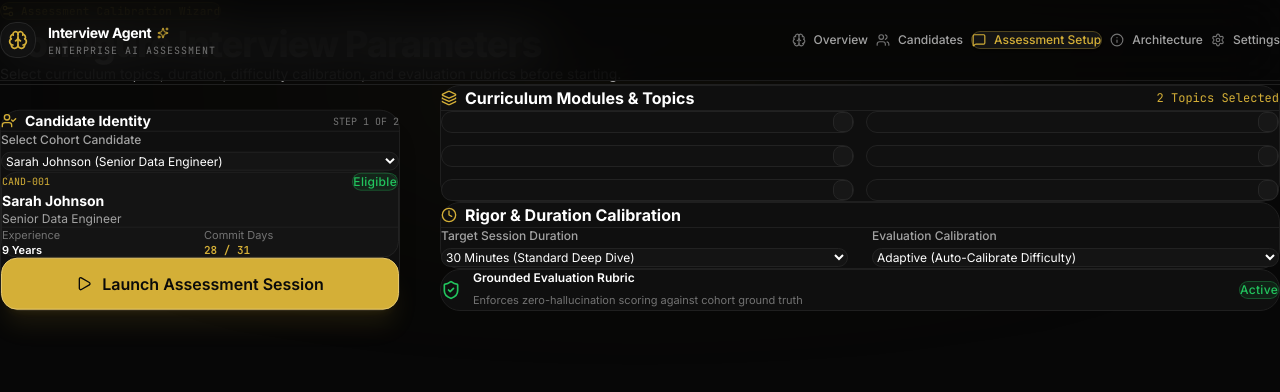
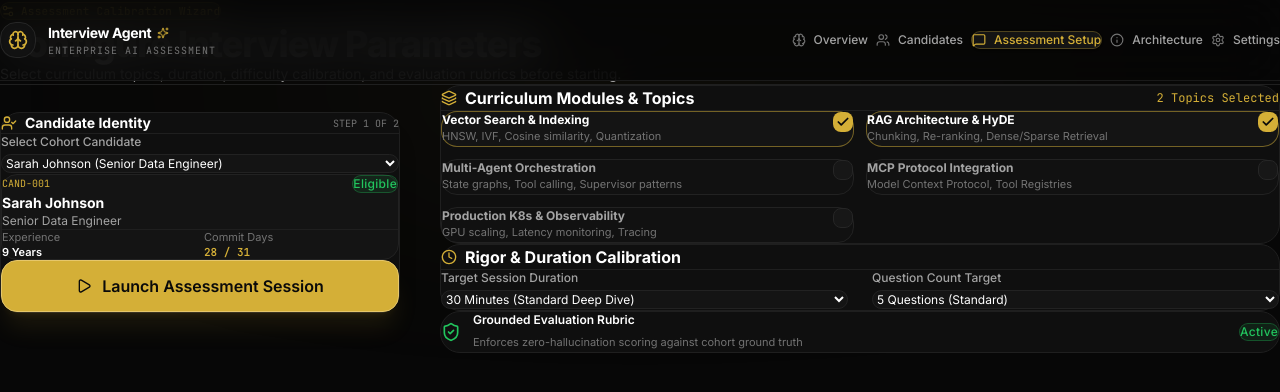
Before and after one commit to CHACHA0044/interview-agent, a React (Vite) app in the folder frontend/: page /interview/setup in a window 1280 px wide. Shown: the top 392 px of the page. Built offline with nearby package versions, Linux system fonts and the light colour scheme.

Commit message:
feat: complete layout & UX overhaul across all pages with 1440px desktop grid and 3-column dashboard layouts

```diff
--- a/frontend/src/pages/CandidatesPage.tsx
+++ b/frontend/src/pages/CandidatesPage.tsx
@@ -30,7 +30,7 @@ Uses global max-w-[1440px] px-6 sm:px-10 lg:px-12 container system.
 import { useState } from "react";
 import { useNavigate } from "react-router";
 import { Search, UserCheck, Play, Filter, Award } from "lucide-react";
-import { Card, Badge, Input, Button, SkeletonCard, EmptyState, Progress } from "@/components/ui";
+import { Badge, Input, Button, SkeletonCard, EmptyState, Progress } from "@/components/ui";
 import { PageTransition } from "@/components/layout/PageTransition";
 import { useCandidates } from "@/hooks/use-candidates";
 import type { Candidate } from "@/types";
--- a/frontend/src/pages/FeedbackPage.tsx
+++ b/frontend/src/pages/FeedbackPage.tsx
@@ -41,7 +41,7 @@ import {
   ArrowRight,
   Target,
 } from "lucide-react";
-import { Card, Badge, Progress, Button } from "@/components/ui";
+import { Badge, Progress, Button } from "@/components/ui";
 import { PageTransition } from "@/components/layout/PageTransition";
 import { useInterviewStore } from "@/stores/interview.store";
 import { MOCK_FEEDBACK } from "@/mock";
--- a/frontend/src/pages/InterviewPage.tsx
+++ b/frontend/src/pages/InterviewPage.tsx
@@ -36,14 +36,11 @@ import {
   Bot,
   User,
   Clock,
-  Sparkles,
   BarChart2,
-  MicOff,
   BookOpen,
   Award,
-  Terminal,
 } from "lucide-react";
-import { Button, Textarea, Card, Badge, Progress } from "@/components/ui";
+import { Button, Textarea, Badge, Progress } from "@/components/ui";
 import { PageTransition } from "@/components/layout/PageTransition";
 import { useInterviewStore } from "@/stores/interview.store";
 import { useTimer } from "@/hooks/use-timer";
@@ -56,13 +53,12 @@ export function InterviewPage() {
   const { sessionId } = useParams<{ sessionId: string }>();
 
   const {
-    activeSession,
+    session,
     messages,
-    candidate,
-    isGenerating,
+    isAgentTyping,
     feedback,
     sendMessage,
-    endSession,
+    endInterview,
   } = useInterviewStore();
 
   const [inputAnswer, setInputAnswer] = useState("");
@@ -72,20 +68,22 @@ export function InterviewPage() {
 
   const chatScrollRef = useRef<HTMLDivElement>(null);
 
-  const durationMinutes = activeSession?.config.durationMinutes || 30;
-  const { formattedTime, percentRemaining } = useTimer({
-    initialSeconds: durationMinutes * 60,
-    isActive: !!activeSession && activeSession.status === "in_progress",
-  });
+  const { formattedTime, elapsedSeconds, isRunning, start } = useTimer();
+
+  useEffect(() => {
+    if (!isRunning) {
+      start();
+    }
+  }, [isRunning, start]);
 
   useEffect(() => {
     if (chatScrollRef.current) {
       chatScrollRef.current.scrollTop = chatScrollRef.current.scrollHeight;
     }
-  }, [messages, isGenerating]);
+  }, [messages, isAgentTyping]);
 
   const handleSend = async () => {
-    if (!inputAnswer.trim() || isGenerating) return;
+    if (!inputAnswer.trim() || isAgentTyping) return;
     const text = inputAnswer;
     setInputAnswer("");
     await sendMessage(text);
@@ -101,7 +99,7 @@ export function InterviewPage() {
   const handleConfirmEndSession = async () => {
     setIsConcluding(true);
     try {
-      await endSession();
+      await endInterview();
       setIsEndModalOpen(false);
       navigate(`/interview/${sessionId}/feedback`);
     } catch (err) {
@@ -110,6 +108,8 @@ export function InterviewPage() {
       setIsConcluding(false);
     }
   };
+
+  const activeCandidate = session?.candidate;
 
   return (
     <PageTransition>
@@ -160,8 +160,8 @@ export function InterviewPage() {
                   <User className="h-5 w-5" />
                 </div>
                 <div>
-                  <h3 className="text-sm font-bold text-[#FFFFFF]">{candidate?.member.name || "Candidate"}</h3>
-                  <span className="text-[11px] text-[#A3A3A3] block">{candidate?.member.jobRole}</span>
+                  <h3 className="text-sm font-bold text-[#FFFFFF]">{activeCandidate?.member.name || "Cohort Graduate"}</h3>
+                  <span className="text-[11px] text-[#A3A3A3] block">{activeCandidate?.member.jobRole || "AI Engineer"}</span>
                 </div>
               </div>
 
@@ -172,11 +172,11 @@ export function InterviewPage() {
                 <div className="bg-[#141414] p-3 rounded-xl border border-[#222222] space-y-2 text-xs">
                   <div className="flex justify-between">
                     <span className="text-[#737373]">Missions Completed</span>
-                    <span className="text-[#FFFFFF] font-mono font-semibold">{candidate?.signals.missionsCompleted} / 31</span>
+                    <span className="text-[#FFFFFF] font-mono font-semibold">{activeCandidate?.signals?.missionsCompleted ?? 31} / 31</span>
                   </div>
                   <div className="flex justify-between">
                     <span className="text-[#737373]">Commit Days</span>
-                    <span className="text-[#D4AF37] font-mono font-semibold">{candidate?.signals.commitDays} Days</span>
+                    <span className="text-[#D4AF37] font-mono font-semibold">{activeCandidate?.signals?.commitDays ?? 28} Days</span>
                   </div>
                 </div>
               </div>
@@ -186,7 +186,7 @@ export function InterviewPage() {
                   Target Curriculum Scope
                 </span>
                 <div className="space-y-2">
-                  {activeSession?.config.topics.map((t) => (
+                  {(session?.topicsCovered || ["Vector Search & Indexing", "RAG Architecture & HyDE"]).map((t) => (
                     <div key={t} className="flex items-center gap-2 text-xs text-[#FFFFFF] bg-[#141414] p-2.5 rounded-xl border border-[#222222]">
                       <BookOpen className="h-3.5 w-3.5 text-[#D4AF37] shrink-0" />
                       <span className="truncate">{t}</span>
@@ -239,7 +239,7 @@ export function InterviewPage() {
                 );
               })}
 
-              {isGenerating && <TypingIndicator />}
+              {isAgentTyping && <TypingIndicator />}
             </div>
 
             {/* Fixed Bottom Input Bar */}
@@ -254,7 +254,7 @@ export function InterviewPage() {
                 />
                 <Button
                   onClick={handleSend}
-                  disabled={!inputAnswer.trim() || isGenerating}
+                  disabled={!inputAnswer.trim() || isAgentTyping}
                   icon={<Send className="h-4 w-4" />}
                   className="h-[50px] px-5"
                 >
@@ -277,9 +277,9 @@ export function InterviewPage() {
 
               <div className="space-y-3">
                 <span className="text-[10px] font-mono text-[#737373] uppercase tracking-wider block">
-                  Time Remaining Gauge
+                  Elapsed Duration Progress
                 </span>
-                <Progress value={percentRemaining} size="md" color="gold" showLabel />
+                <Progress value={Math.min(100, Math.round((elapsedSeconds / 1800) * 100))} size="md" color="gold" showLabel />
               </div>
 
               <div className="space-y-3">
--- a/frontend/src/pages/InterviewSetupPage.tsx
+++ b/frontend/src/pages/InterviewSetupPage.tsx
@@ -9,7 +9,7 @@ Guided 2-column interview configuration workflow page.
 
 Responsibilities:
 - Left Column: Sticky candidate identity card and quick launch action
-- Right Column: Grouped step-by-step form controls (Topics, Duration, Rigor, Guardrails)
+- Right Column: Grouped step-by-step form controls (Topics, Duration, Rigor)
 - Form validation via React Hook Form & Zod schema
 
 Connected Files:
@@ -33,26 +33,33 @@ import { useNavigate, useLocation } from "react-router";
 import { useForm } from "react-hook-form";
 import { zodResolver } from "@hookform/resolvers/zod";
 import { z } from "zod";
-import { Play, Settings2, ShieldCheck, Check, UserCheck, Layers, Clock, Sparkles } from "lucide-react";
-import { Card, Button, Input, Badge } from "@/components/ui";
+import { Play, Settings2, ShieldCheck, Check, UserCheck, Layers, Clock } from "lucide-react";
+import { Button, Badge } from "@/components/ui";
 import { PageTransition } from "@/components/layout/PageTransition";
 import { useCandidates } from "@/hooks/use-candidates";
 import { useInterviewStore } from "@/stores/interview.store";
-import { MOCK_INTERVIEW_TOPICS } from "@/mock";
 import type { InterviewSetupFormData } from "@/types";
+
+const AVAILABLE_TOPICS = [
+  { name: "Vector Search & Indexing", desc: "HNSW, IVF, Cosine similarity, Quantization" },
+  { name: "RAG Architecture & HyDE", desc: "Chunking, Re-ranking, Dense/Sparse Retrieval" },
+  { name: "Multi-Agent Orchestration", desc: "State graphs, Tool calling, Supervisor patterns" },
+  { name: "MCP Protocol Integration", desc: "Model Context Protocol, Tool Registries" },
+  { name: "Production K8s & Observability", desc: "GPU scaling, Latency monitoring, Tracing" },
+];
 
 const setupSchema = z.object({
   candidateId: z.string().min(1, "Please select a candidate"),
-  durationMinutes: z.number().min(5).max(60),
-  difficulty: z.enum(["easy", "medium", "hard", "adaptive"]),
-  topics: z.array(z.string()).min(1, "Select at least one curriculum topic"),
+  questionCount: z.number().min(1).max(20),
+  focusTopics: z.array(z.string()).min(1, "Select at least one focus topic"),
+  duration: z.number().min(5).max(60),
 });
 
 export function InterviewSetupPage() {
   const navigate = useNavigate();
   const location = useLocation();
   const { data: candidates } = useCandidates();
-  const { startSession, isInitializing } = useInterviewStore();
+  const { startInterview, isLoading } = useInterviewStore();
 
   const preselectedCandidateId = (location.state as { candidateId?: string })?.candidateId;
 
@@ -69,15 +76,14 @@ export function InterviewSetupPage() {
     register,
     handleSubmit,
     setValue,
-    watch,
     formState: { errors },
   } = useForm<InterviewSetupFormData>({
     resolver: zodResolver(setupSchema),
     defaultValues: {
       candidateId: selectedCandidateId,
-      durationMinutes: 30,
-      difficulty: "adaptive",
-      topics: selectedTopics,
+      questionCount: 5,
+      focusTopics: selectedTopics,
+      duration: 30,
     },
   });
 
@@ -85,8 +91,11 @@ export function InterviewSetupPage() {
 
   useEffect(() => {
     if (candidates && candidates.length > 0 && !selectedCandidateId) {
-      setSelectedCandidateId(candidates[0].member.id);
-      setValue("candidateId", candidates[0].member.id);
+      const firstId = candidates[0]?.member.id;
+      if (firstId) {
+        setSelectedCandidateId(firstId);
+        setValue("candidateId", firstId);
+      }
     }
   }, [candidates, selectedCandidateId, setValue]);
 
@@ -96,15 +105,16 @@ export function InterviewSetupPage() {
       : [...selectedTopics, topicName];
 
     setSelectedTopics(updated);
-    setValue("topics", updated, { shouldValidate: true });
+    setValue("focusTopics", updated, { shouldValidate: true });
   };
 
-  const onSubmit = async (data: InterviewSetupFormData) => {
+  const onSubmit = async (_data: InterviewSetupFormData) => {
+    if (!selectedCandidate) return;
     try {
-      const session = await startSession(data);
-      navigate(`/interview/${session.sessionId}`);
+      await startInterview(selectedCandidate);
+      navigate(`/interview/sess_${selectedCandidate.member.id}`);
     } catch (err) {
-      console.error("Failed to start session:", err);
+      console.error("Failed to start interview:", err);
     }
   };
 
@@ -183,7 +193,7 @@ export function InterviewSetupPage() {
                   variant="primary"
                   size="lg"
                   className="w-full justify-center shadow-xl shadow-[#D4AF37]/10"
-                  isLoading={isInitializing}
+                  isLoading={isLoading}
                   icon={<Play className="h-4 w-4" />}
                 >
                   Launch Assessment Session
@@ -205,14 +215,14 @@ export function InterviewSetupPage() {
                 </span>
               </div>
 
-              {errors.topics && (
+              {errors.focusTopics && (
                 <p className="text-xs text-[#EF4444] bg-[#EF4444]/10 p-3 rounded-xl border border-[#EF4444]/20">
-                  {errors.topics.message}
+                  {errors.focusTopics.message}
                 </p>
               )}
 
               <div className="grid grid-cols-1 md:grid-cols-2 gap-3">
-                {MOCK_INTERVIEW_TOPICS.map((topic) => {
+                {AVAILABLE_TOPICS.map((topic) => {
                   const isSelected = selectedTopics.includes(topic.name);
                   return (
                     <div
@@ -226,7 +236,7 @@ export function InterviewSetupPage() {
                     >
                       <div className="space-y-1">
                         <span className="text-xs font-bold block">{topic.name}</span>
-                        <p className="text-[11px] text-[#737373] leading-relaxed">{topic.description}</p>
+                        <p className="text-[11px] text-[#737373] leading-relaxed">{topic.desc}</p>
                       </div>
                       <div
                         className={`h-5 w-5 rounded-md flex items-center justify-center shrink-0 mt-0.5 ${
@@ -253,7 +263,7 @@ export function InterviewSetupPage() {
                 <div className="space-y-2">
                   <label className="text-xs font-medium text-[#A3A3A3] block">Target Session Duration</label>
                   <select
-                    {...register("durationMinutes", { valueAsNumber: true })}
+                    {...register("duration", { valueAsNumber: true })}
                     className="w-full px-4 py-3 rounded-xl bg-[#141414] border border-[#222222] text-xs text-[#FFFFFF] focus:outline-none focus:border-[#D4AF37]"
                   >
                     <option value={15}>15 Minutes (Fast Screen)</option>
@@ -263,14 +273,14 @@ export function InterviewSetupPage() {
                 </div>
 
                 <div className="space-y-2">
-                  <label className="text-xs font-medium text-[#A3A3A3] block">Evaluation Calibration</label>
+                  <label className="text-xs font-medium text-[#A3A3A3] block">Question Count Target</label>
                   <select
-                    {...register("difficulty")}
+                    {...register("questionCount", { valueAsNumber: true })}
                     className="w-full px-4 py-3 rounded-xl bg-[#141414] border border-[#222222] text-xs text-[#FFFFFF] focus:outline-none focus:border-[#D4AF37]"
                   >
-                    <option value="adaptive">Adaptive (Auto-Calibrate Difficulty)</option>
-                    <option value="hard">Hard (Strict Senior Level)</option>
-                    <option value="medium">Medium (Standard Cohort Level)</option>
+                    <option value={3}>3 Questions (Express)</option>
+                    <option value={5}>5 Questions (Standard)</option>
+                    <option value={8}>8 Questions (In-depth)</option>
                   </select>
                 </div>
               </div>
```
